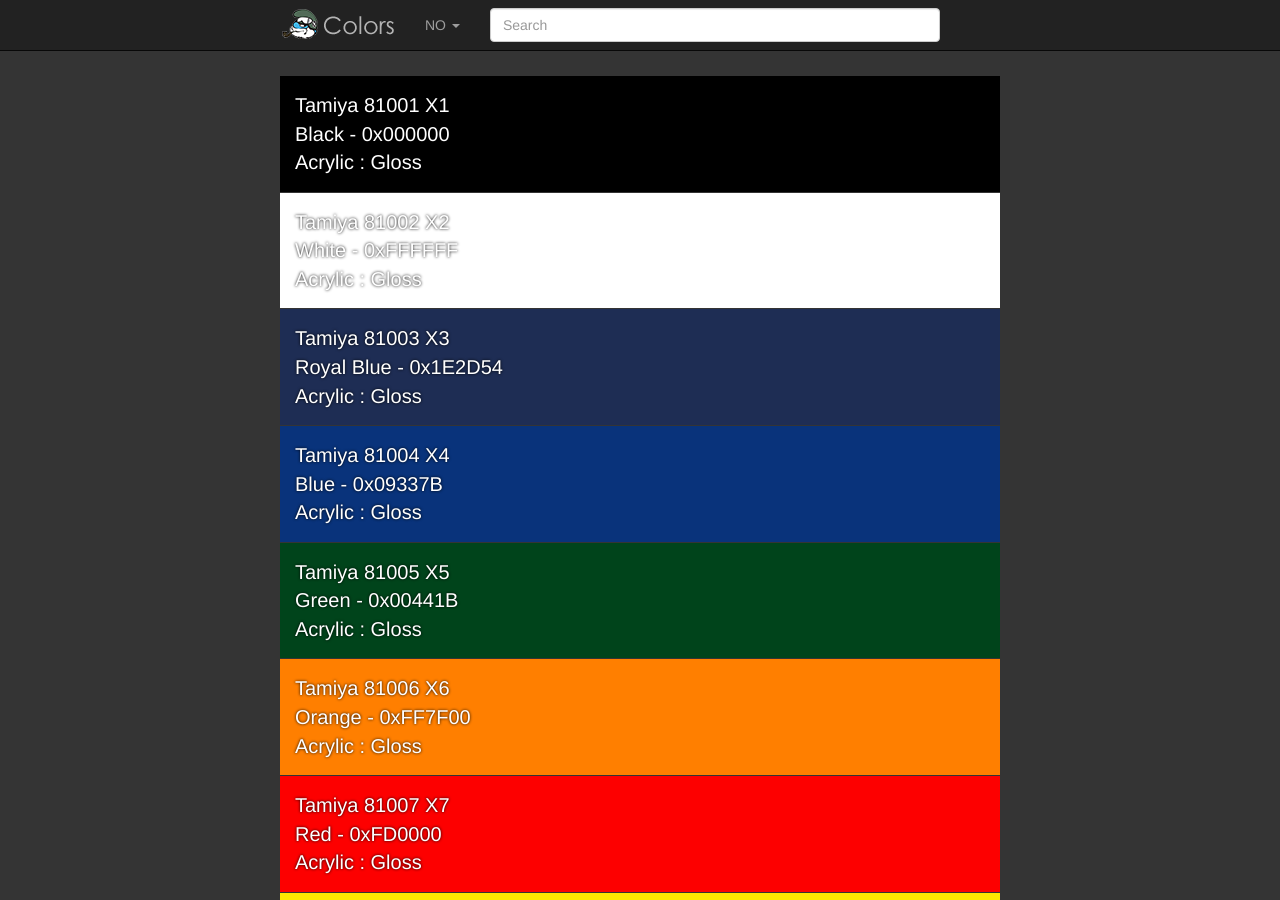
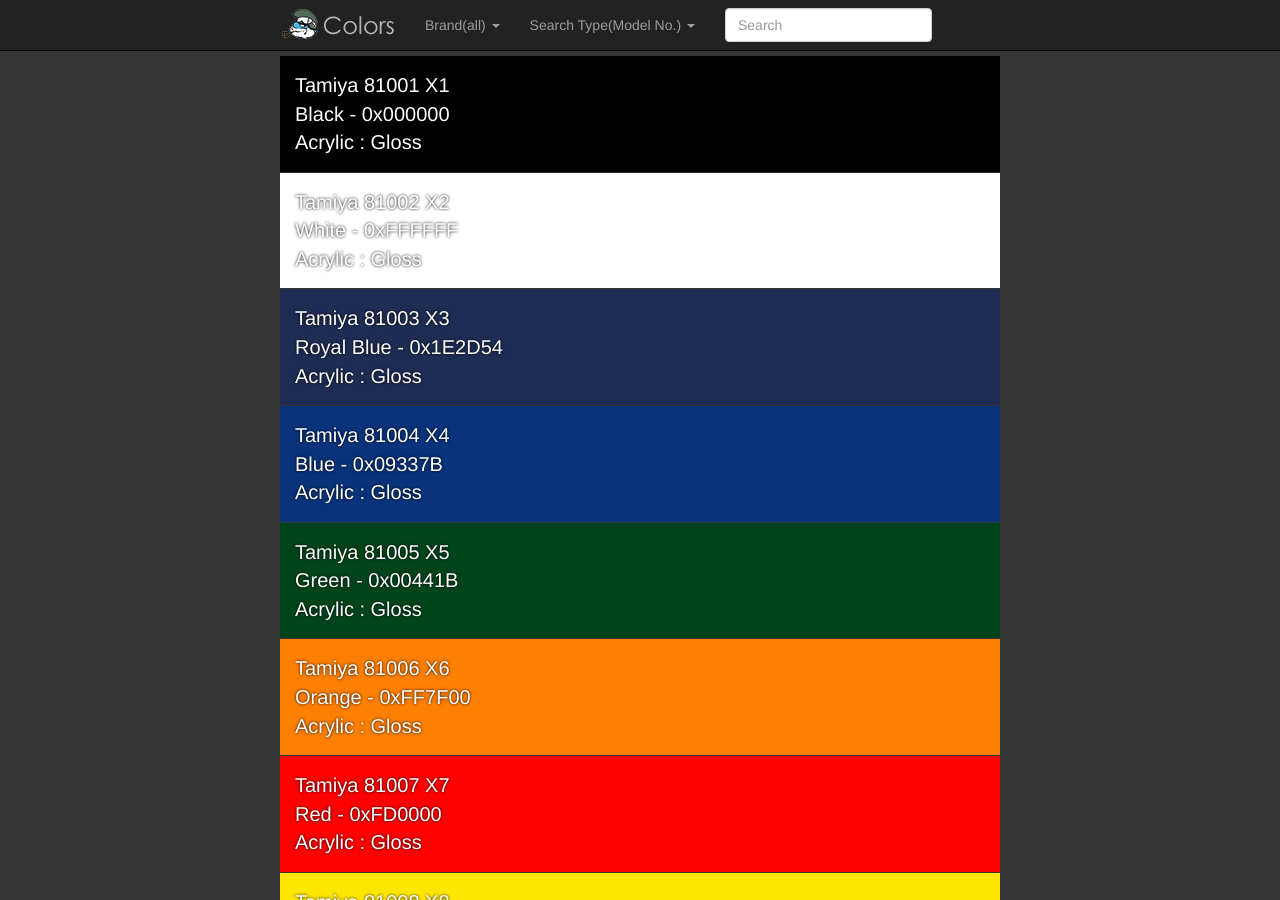
Before and after one commit to JoHwanghee/papas-colors, a Jekyll site: the page built from index.html, in a window 1280 px wide and 900 px high. Built offline with Jekyll 4.4.1, drawn with Linux system fonts in a browser that asks for light colours; nearby versions of some CDN libraries; the list of posts is cut into pages by our own code; some of the changed text lies outside the part shown.

Commit message:
merge commit

```diff
--- a/_config.yml
+++ b/_config.yml
@@ -4,7 +4,7 @@
 
 # Setup
 title:            Papas-Colors
-tagline:          'johwanghee, java, javascript'
+tagline:          'Papas-Workroom,model,color'
 url:              http://johwanghee.github.io/papas-colors/
 paginate:         1
 baseurl:          /papas-colors/
--- a/_includes/head.html
+++ b/_includes/head.html
@@ -13,7 +13,7 @@
     {% endif %}
   </title>
 
-  <!-- CSS -->bootstrap.min
+  <!-- CSS -->
   <link rel="stylesheet" href="{{ site.baseurl }}public/css/bootstrap.min.css">
   <link rel="stylesheet" href="{{ site.baseurl }}public/css/main.css">
   <link rel="stylesheet" href="{{ site.baseurl }}public/css/syntax.css">
--- a/_layouts/default.html
+++ b/_layouts/default.html
@@ -12,18 +12,29 @@
             <ul class="nav navbar-nav">
               <li><img src="{{ site.baseurl }}public/logo.png" style="margin:7px 10px 0 0;"/></li>
               <li class="dropdown">
-                <a href="#" class="dropdown-toggle" data-toggle="dropdown" role="button" aria-expanded="false"><span id="searchType">NO</span> <span class="caret"></span></a>
+                <a href="#" class="dropdown-toggle" data-toggle="dropdown" role="button" aria-expanded="false"><span id="brand">Brand(all)</span> <span class="caret"></span></a>
                 <ul class="dropdown-menu" role="menu">
-                  <li><a href="#" onclick="changeCType('NO');return false;">Model No.</a></li>
-                  <li><a href="#" onclick="changeCType('NM');return false;">Color Name</a></li>
-                  <li><a href="#" onclick="changeCType('HX');return false;">Hex Code</a></li>
+                  <li><a href="#" onclick="changeBrand('all');return false;">all</a></li>
+                  <li><a href="#" onclick="changeBrand('Tamiya');return false;">Tamiya</a></li>
+                  <li><a href="#" onclick="changeBrand('Vallejo');return false;">Vallejo</a></li>
+                  <li><a href="#" onclick="changeBrand('Testors');return false;">Testors</a></li>
+                  <li><a href="#" onclick="changeBrand('Humbrol');return false;">Humbrol</a></li>
+                  <li><a href="#" onclick="changeBrand('mr-hobby');return false;">mr-hobby</a></li>
+                </ul>
+              </li>
+              <li class="dropdown">
+                <a href="#" class="dropdown-toggle" data-toggle="dropdown" role="button" aria-expanded="false"><span id="searchType">Search Type(Model No.)</span> <span class="caret"></span></a>
+                <ul class="dropdown-menu" role="menu">
+                  <li><a href="#" onclick="changeSearchType('NO');return false;">Model No.</a></li>
+                  <li><a href="#" onclick="changeSearchType('NM');return false;">Color Name</a></li>
+                  <li><a href="#" onclick="changeSearchType('HX');return false;">Hex Code</a></li>
                 </ul>
               </li>
             </ul>
           	<div class="collapse navbar-collapse">
           		<form class="navbar-form navbar-left" role="search">
           			<div class="form-group">
-          				<input id="searchText" type="text" class="form-control" placeholder="Search" style="width:450px;">
+          				<input id="searchText" type="text" class="form-control" placeholder="Search">
           			</div>
           		</form>
           	</div>
```
Also changed, not shown: other parts of _layouts/default.html (+1 -1 lines).
